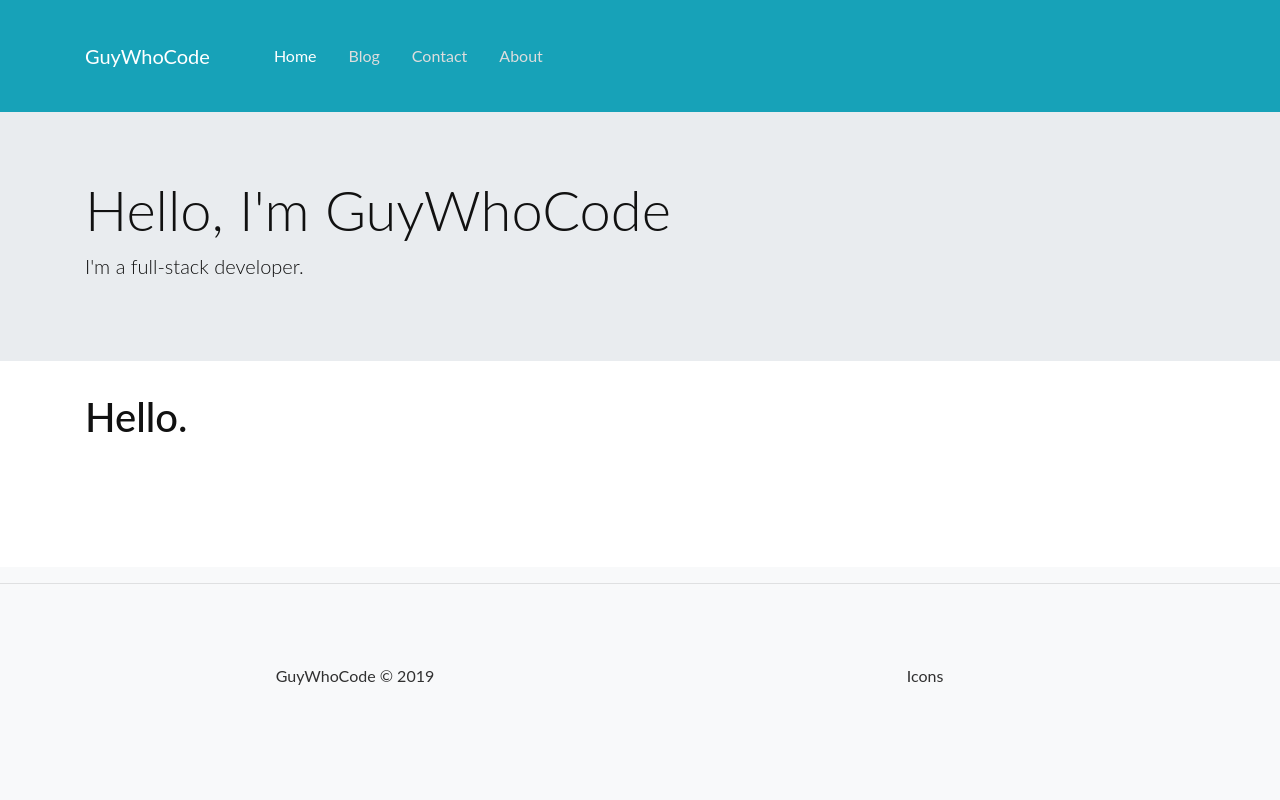
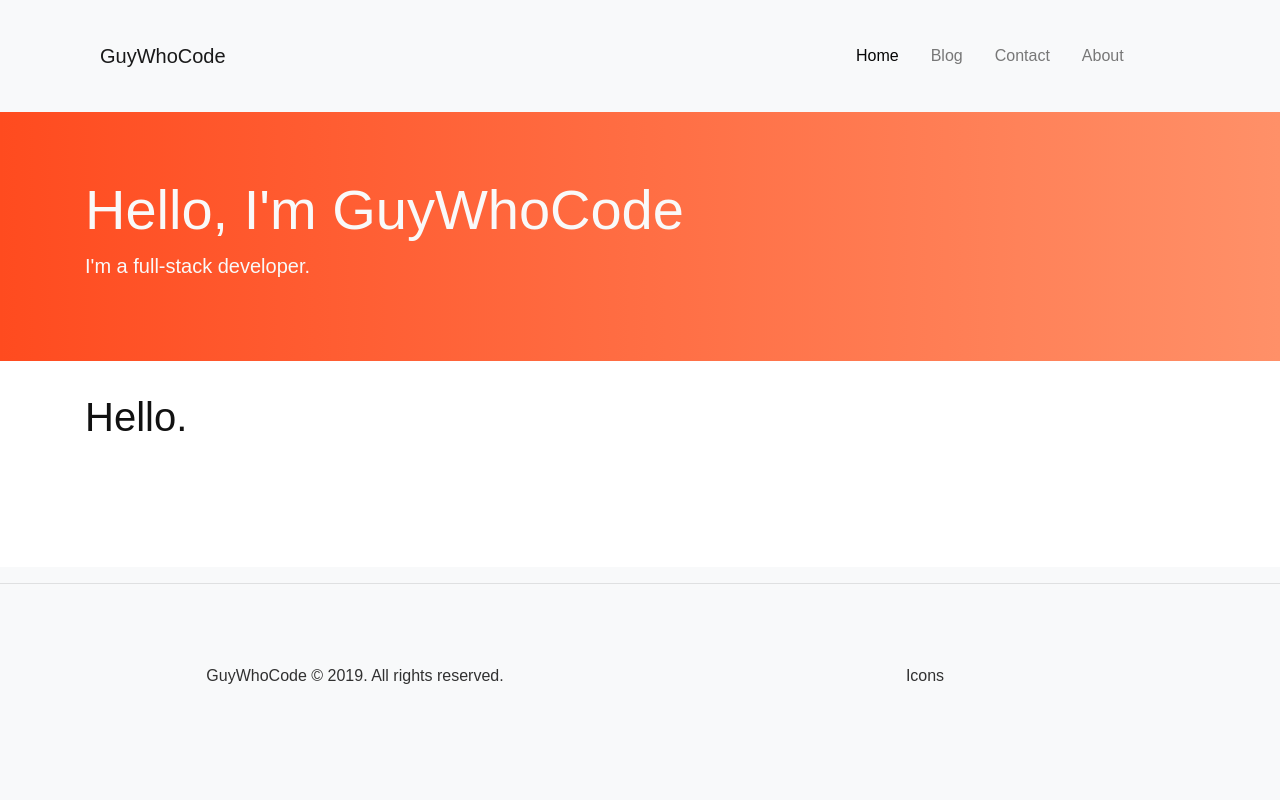
Before and after one commit to michaelisprihanto/guywhocode, a Gatsby site: page / in a window 1280 px wide. Built offline with nearby package versions, Linux system fonts and the light colour scheme; Gatsby itself is replaced by a stand-in of ours.

Commit message:
Finished styling jumbotron

```diff
--- a/src/components/footer.js
+++ b/src/components/footer.js
@@ -11,7 +11,7 @@ const Footer = () => {
 
             <div className="col-md-6 py-5">
               <div className="mb-5 flex-center">
-              <div className="footer-copyright text-center py-3">GuyWhoCode © 2019</div>
+              <div className="footer-copyright text-center py-3">GuyWhoCode © 2019. All rights reserved.</div>
               </div>
             </div>
 
--- a/src/components/header.js
+++ b/src/components/header.js
@@ -4,13 +4,13 @@ import { Link } from 'gatsby'
 const Header = () => {
   return (
     <Fragment>
-      <nav className="navbar navbar-expand-lg navbar-dark bg-info">
+      <nav className="navbar navbar-expand-lg navbar-light bg-light">
         <div className="container">
+          <div className="col-sm-8">
             <Link to="/" className="navbar-brand">GuyWhoCode</Link>
-          <button className="navbar-toggler" type="button" data-toggle="collapse" data-target="#navbarTogglerDemo02" aria-controls="navbarTogglerDemo02" aria-expanded="false" aria-label="Toggle navigation">
-            <span className="navbar-toggler-icon"></span>
-          </button>
-          <div className="collapse navbar-collapse" id="navbarTogglerDemo02">
+          </div>
+          <div className="col-sm-3">
+            <div className="collapse navbar-collapse" id="navbarToggler">
               <ul className="navbar-nav mr-auto mt-2 mt-lg-0">
                 <li className="nav-item">
                   <Link to="/" className="nav-link-gwc" activeClassName="nav-link-gwc-active">Home</Link>
@@ -27,6 +27,12 @@ const Header = () => {
               </ul>
             </div>
           </div>
+          <div className="col-sm-1">
+            <button className="navbar-toggler" type="button" data-toggle="collapse" data-target="#navbarToggler" aria-controls="navbarTogglerDemo02" aria-expanded="false" aria-label="Toggle navigation">
+              <span className="navbar-toggler-icon"></span>
+            </button>
+          </div>
+        </div>
       </nav>
     </Fragment>
   )
--- a/src/components/jumbotron.js
+++ b/src/components/jumbotron.js
@@ -5,8 +5,8 @@ const Jumbotron = (props) => {
     <Fragment>
       <div className="jumbotron jumbotron-fluid">
         <div className="container">
-          <h1 className="display-4">{props.jumbotronTitle}</h1>
-          <p className="lead">{props.jumbotronContent}</p>
+          <h1 className="display-4 custom-font">{props.jumbotronTitle}</h1>
+          <p className="lead" style={{color: '#f9f9f9'}}>{props.jumbotronContent}</p>
         </div>
       </div>
     </Fragment>
--- a/src/styles/styles.scss
+++ b/src/styles/styles.scss
@@ -1,12 +1,17 @@
-$font-family: 'Lato', sans-serif;
+$font-family-lato: 'Lato', sans-serif;
+$font-family-archivo: 'Archivo Black', sans-serif;
+$font-family-josefin: 'Josefin Sans', sans-serif;
+$font-family-lobster: 'Lobster', cursive;
 $body-color: #111111;
 $footer-color-light: #fdfdfd;
 $footer-color-dark: #313131;
-$nav-link-color: #dddddd;
+$nav-link-color-light: #777777;
+$nav-link-color-dark: #dddddd;
+$color-watermelon: #fa6e59;
 
 * {
   color: $body-color;
-  font-family: $font-family;
+  font-family: $font-family-josefin;
 }
 
 .navbar {
@@ -22,7 +27,7 @@ $nav-link-color: #dddddd;
 }
 
 .nav-link-gwc {
-  color: $nav-link-color;
+  color: $nav-link-color-light;
   padding-right: 0;
   padding-left: 0;
   display: block;
@@ -31,9 +36,21 @@ $nav-link-color: #dddddd;
 
 .nav-link-gwc:hover, .nav-link-gwc:focus {
   text-decoration: none;
-  color: #ffffff;
+  color: #000000;
 }
 
 .nav-link-gwc-active {
-  color: #ffffff;
+  color: #060606;
 }
+
+.custom-font {
+  font-family: $font-family-archivo;
+  font-weight: lighter;
+  color: #f9f9f9;
+}
+
+.jumbotron {
+  background: #ff4b1f;  /* fallback for old browsers */
+  background: -webkit-linear-gradient(to left, #ff9068, #ff4b1f);  /* Chrome 10-25, Safari 5.1-6 */
+  background: linear-gradient(to left, #ff9068, #ff4b1f); /* W3C, IE 10+/ Edge, Firefox 16+, Chrome 26+, Opera 12+, Safari 7+ */
+}
```
Also changed, not shown: src/pages/portfolio.js (added). Lines whose indentation alone changed are shown as unchanged.
